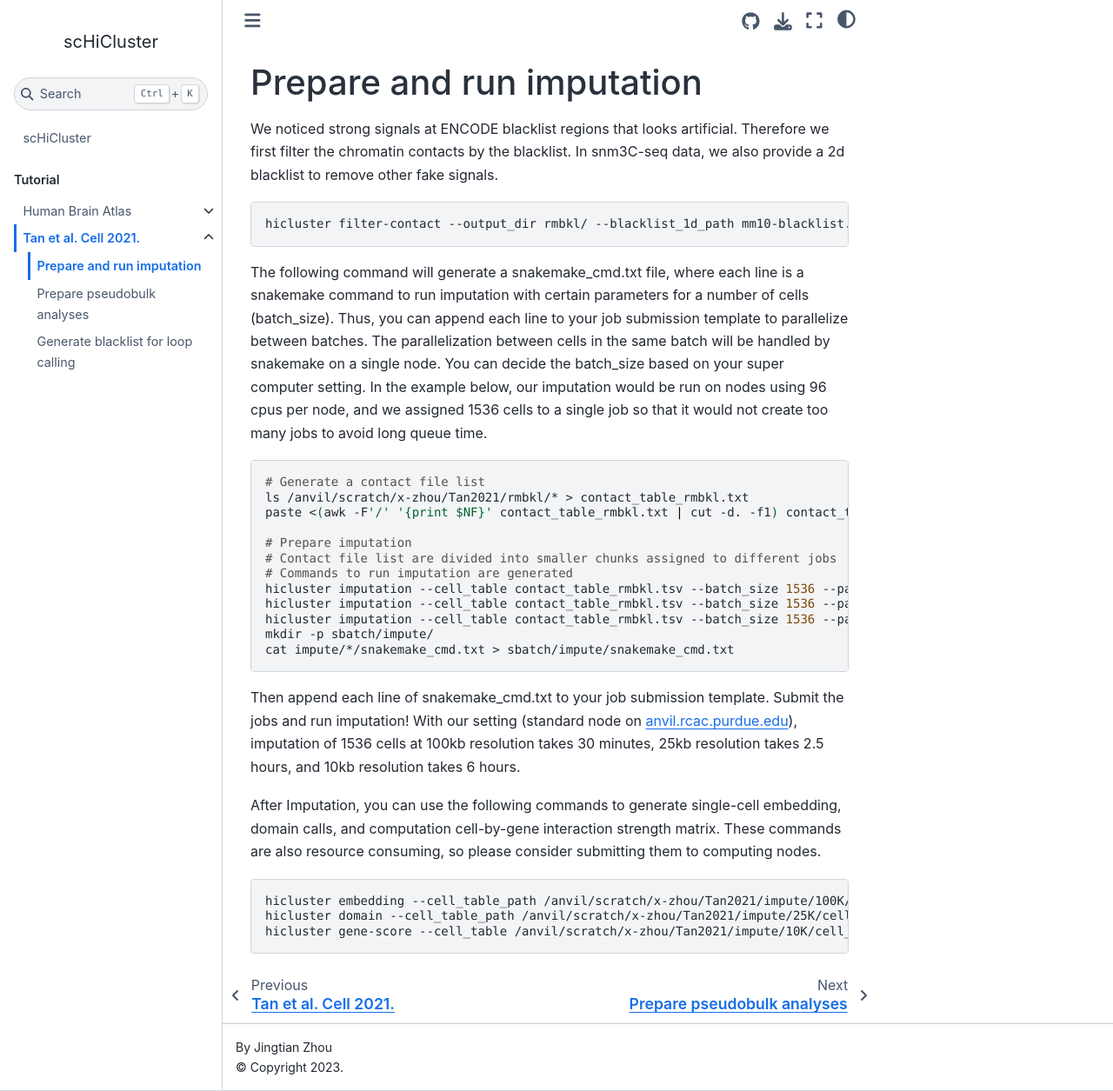
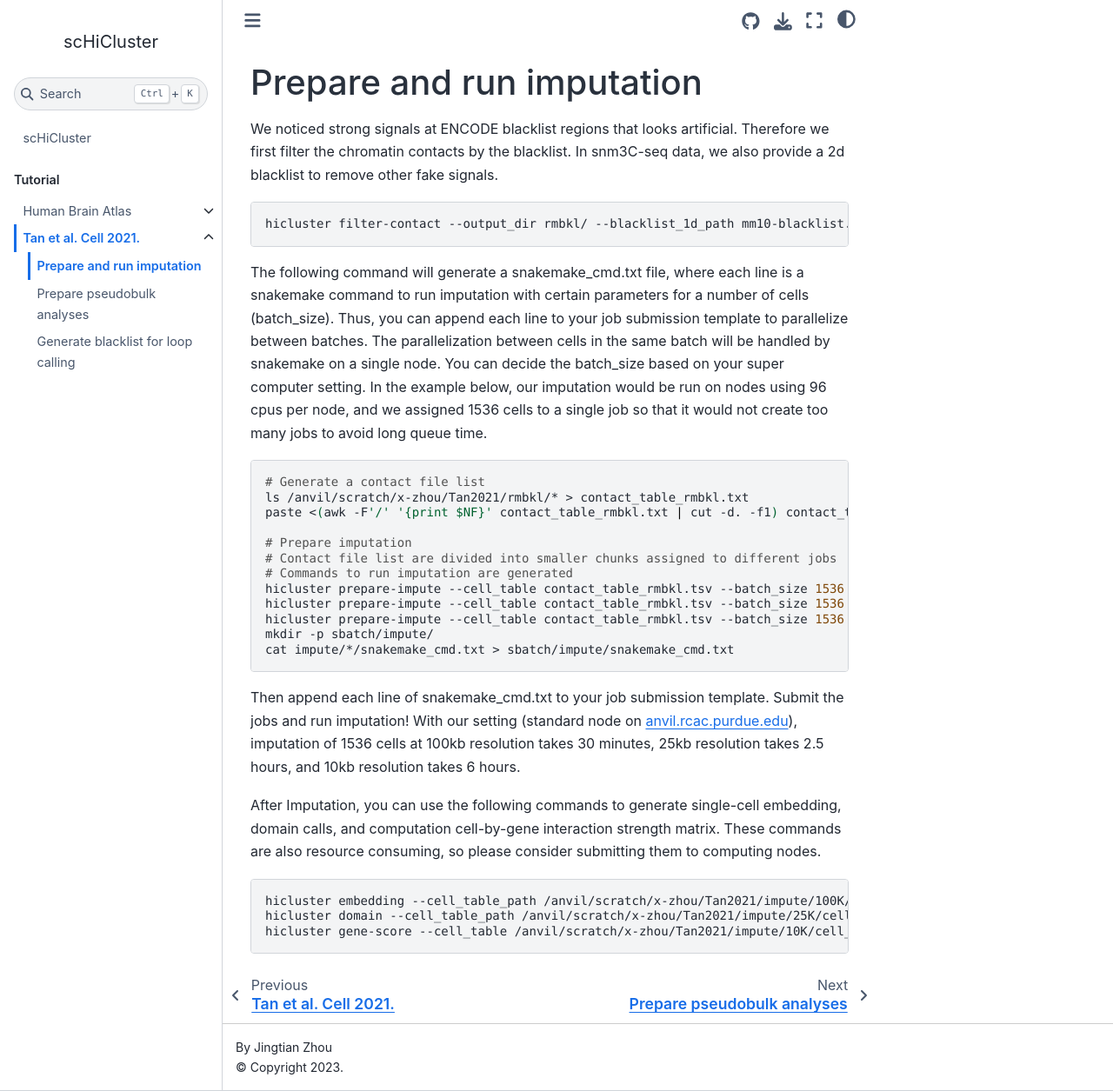
Before and after one commit to zhoujt1994/scHiCluster, a Jupyter Book: the page built from doc/schicluster/Tan2021/imputation.md, in a window 1280 px wide and 1255 px high. Shown: the whole window at 87% size. Built offline with Jupyter Book 1.0.4 settings and Sphinx 7.4.7 and the Sphinx Book theme 1.1.4, drawn with Linux system fonts in a browser that asks for light colours; pages that are not in the unit, such as notebooks, are missing from menus; comment, search, counter and statistics services are not loaded.

Commit message:
Change imputation to prepare-impute

````diff
--- a/doc/schicluster/Tan2021/imputation.md
+++ b/doc/schicluster/Tan2021/imputation.md
@@ -14,9 +14,9 @@ paste <(awk -F'/' '{print $NF}' contact_table_rmbkl.txt | cut -d. -f1) contact_t
 # Prepare imputation
 # Contact file list are divided into smaller chunks assigned to different jobs
 # Commands to run imputation are generated
-hicluster imputation --cell_table contact_table_rmbkl.tsv --batch_size 1536 --pad 1 --cpu_per_job 96 --chr1 1 --pos1 2 --chr2 3 --pos2 4 --output_dir impute/100K/ --chrom_size_path /anvil/scratch/x-zhou/Tan2021/chrom_sizes.txt --output_dist 500000000 --window_size 500000000 --step_size 500000000 --resolution 100000
-hicluster imputation --cell_table contact_table_rmbkl.tsv --batch_size 1536 --pad 2 --cpu_per_job 96 --chr1 1 --pos1 2 --chr2 3 --pos2 4 --output_dir impute/25K/ --chrom_size_path /anvil/scratch/x-zhou/Tan2021/chrom_sizes.txt --output_dist 5050000 --window_size 500000000 --step_size 500000000 --resolution 25000
-hicluster imputation --cell_table contact_table_rmbkl.tsv --batch_size 1536 --pad 2 --cpu_per_job 96 --chr1 1 --pos1 2 --chr2 3 --pos2 4 --output_dir impute/10K/ --chrom_size_path /anvil/scratch/x-zhou/Tan2021/chrom_sizes.txt --output_dist 5050000 --window_size 30000000 --step_size 10000000 --resolution 10000
+hicluster prepare-impute --cell_table contact_table_rmbkl.tsv --batch_size 1536 --pad 1 --cpu_per_job 96 --chr1 1 --pos1 2 --chr2 3 --pos2 4 --output_dir impute/100K/ --chrom_size_path /anvil/scratch/x-zhou/Tan2021/chrom_sizes.txt --output_dist 500000000 --window_size 500000000 --step_size 500000000 --resolution 100000
+hicluster prepare-impute --cell_table contact_table_rmbkl.tsv --batch_size 1536 --pad 2 --cpu_per_job 96 --chr1 1 --pos1 2 --chr2 3 --pos2 4 --output_dir impute/25K/ --chrom_size_path /anvil/scratch/x-zhou/Tan2021/chrom_sizes.txt --output_dist 5050000 --window_size 500000000 --step_size 500000000 --resolution 25000
+hicluster prepare-impute --cell_table contact_table_rmbkl.tsv --batch_size 1536 --pad 2 --cpu_per_job 96 --chr1 1 --pos1 2 --chr2 3 --pos2 4 --output_dir impute/10K/ --chrom_size_path /anvil/scratch/x-zhou/Tan2021/chrom_sizes.txt --output_dist 5050000 --window_size 30000000 --step_size 10000000 --resolution 10000
 mkdir -p sbatch/impute/
 cat impute/*/snakemake_cmd.txt > sbatch/impute/snakemake_cmd.txt
 ```
````
Also changed, not shown: 1 other file.
